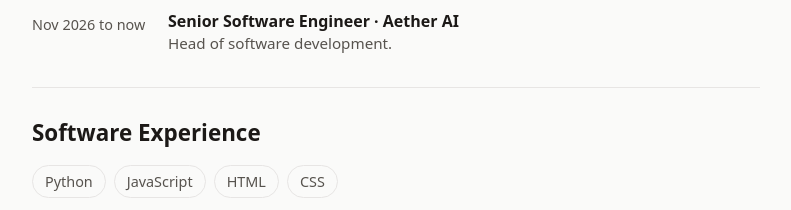
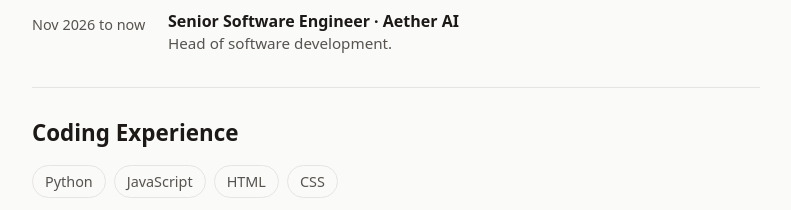
Before and after one commit to odboer27/aetherai_portfolio, a plain HTML site: page index.html in a window 1280 px wide. Shown: the part 880-1090 px from the top of the page, without its empty margins (244-1035 px from the left). Drawn offline with Linux system fonts and the light colour scheme.

Commit message:
Rename Software Experience to Coding Experience
The section lists programming languages, so Coding Experience names it more precisely.

Co-Authored-By: Claude Opus 5.5 <noreply@anthropic.com>

```diff
--- a/index.html
+++ b/index.html
@@ -58,9 +58,9 @@
       </ol>
     </section>
 
-    <!-- SOFTWARE EXPERIENCE -->
+    <!-- CODING EXPERIENCE -->
     <section id="software" class="section">
-      <h2>Software Experience</h2>
+      <h2>Coding Experience</h2>
       <ul class="chips">
         <li>Python</li>
         <li>JavaScript</li>
```
